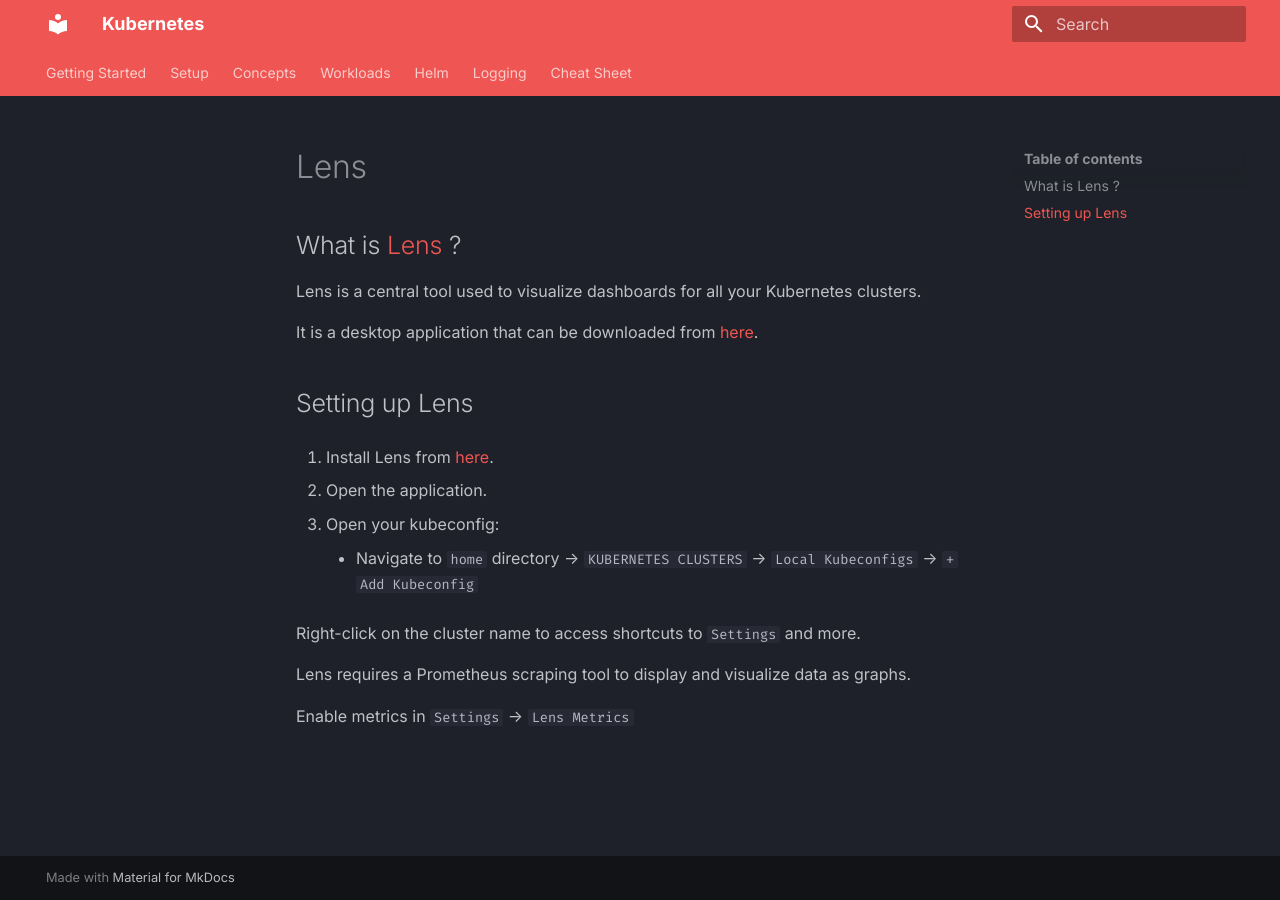
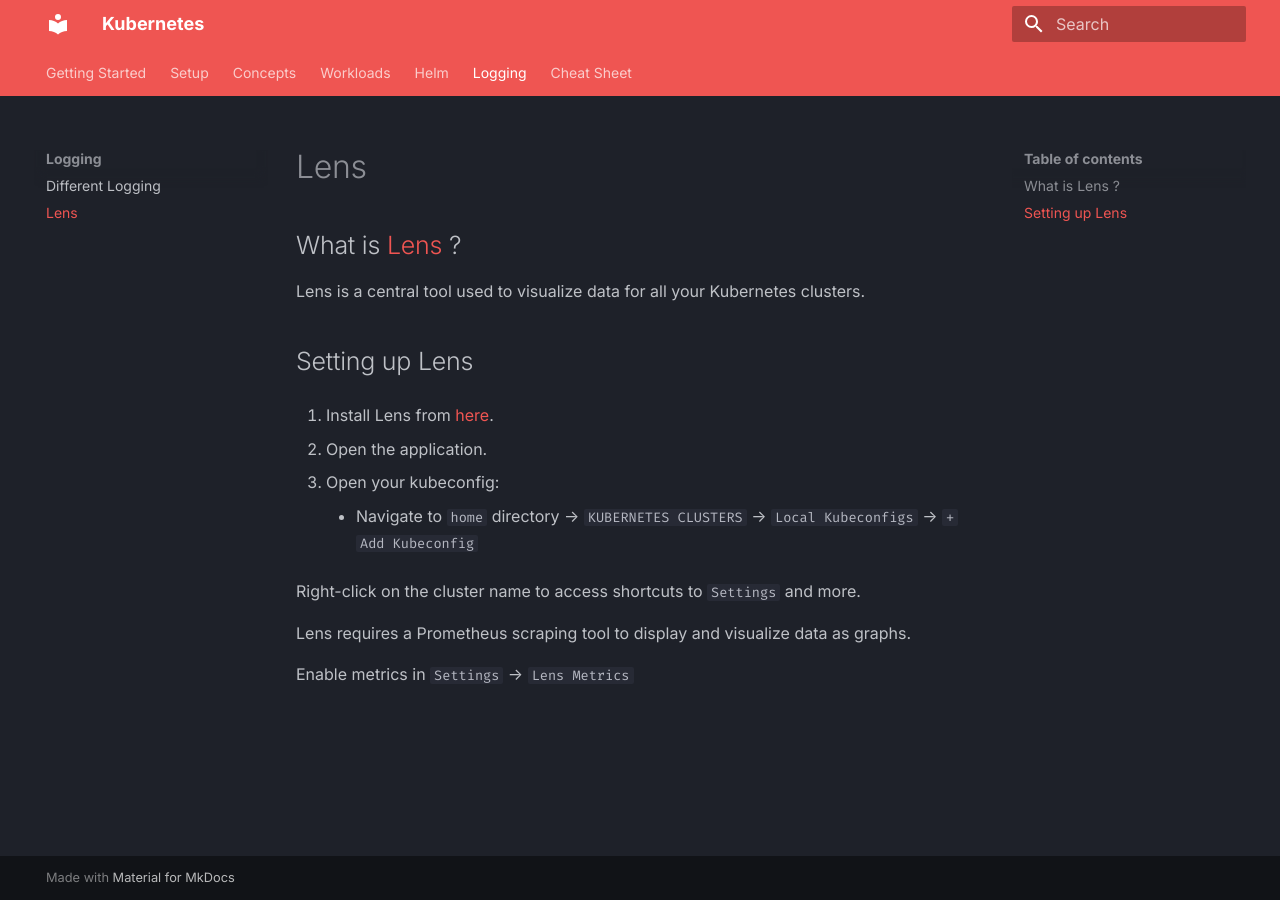
Before and after one commit to Alex0424/kubernetes, an MkDocs documentation site: the page built from docs/lens.md, in a window 1280 px wide. Built offline with MkDocs 1.6.1 and Material for MkDocs 9.7.7, drawn with Linux system fonts in a browser that asks for light colours.

Commit message:
Fixed Lens page not showing up.

```diff
--- a/docs/lens.md
+++ b/docs/lens.md
@@ -2,9 +2,7 @@
 
 ## What is [Lens](https://k8slens.dev/) ?
 
-Lens is a central tool used to visualize dashboards for all your Kubernetes clusters.
-
-It is a desktop application that can be downloaded from [here](https://k8slens.dev/).
+Lens is a central tool used to visualize data for all your Kubernetes clusters.
 
 ## Setting up Lens
 
--- a/mkdocs.yml
+++ b/mkdocs.yml
@@ -45,7 +45,9 @@
       - Hands On: helm_hands_on.md
       - Helm with AI: helm_with_ai.md
 
-  - Logging: different_logging.md
+  - Logging:
+      - Different Logging: different_logging.md
+      - Lens: lens.md
   - Cheat Sheet: cheatsheet.md
 
 
```
